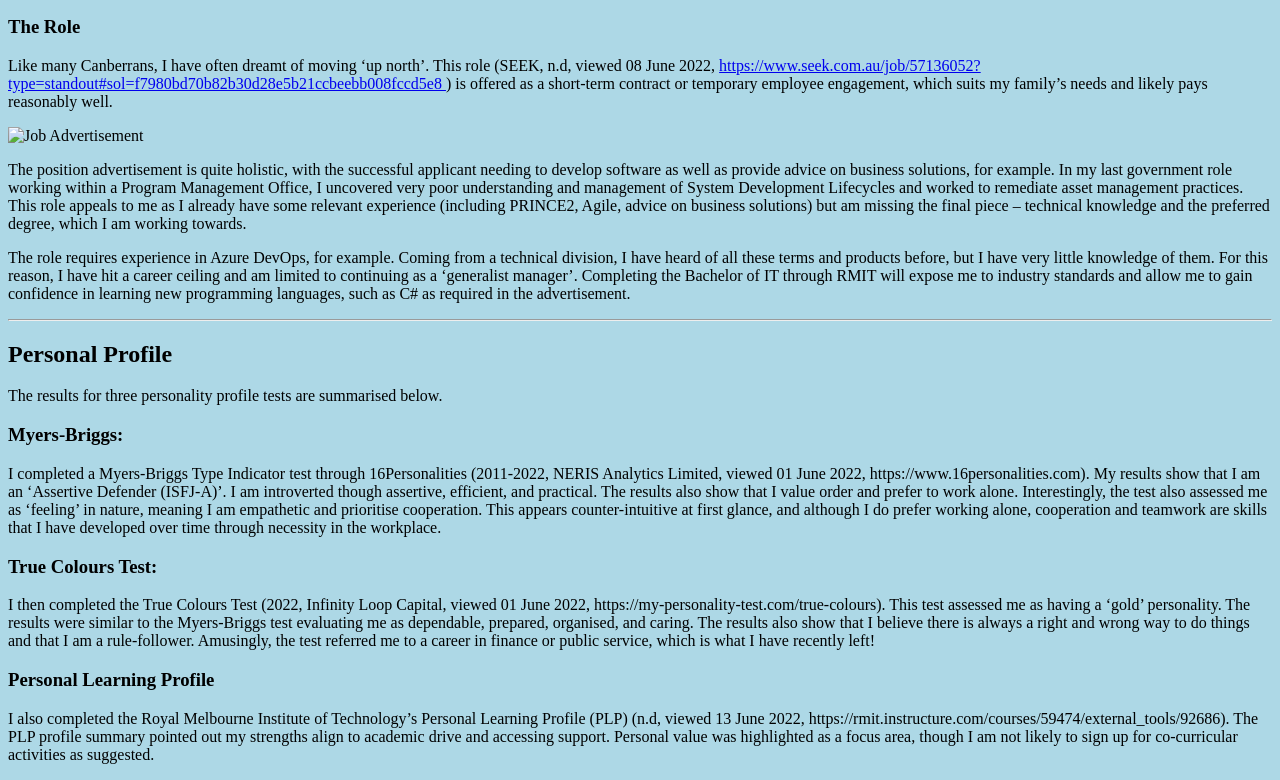
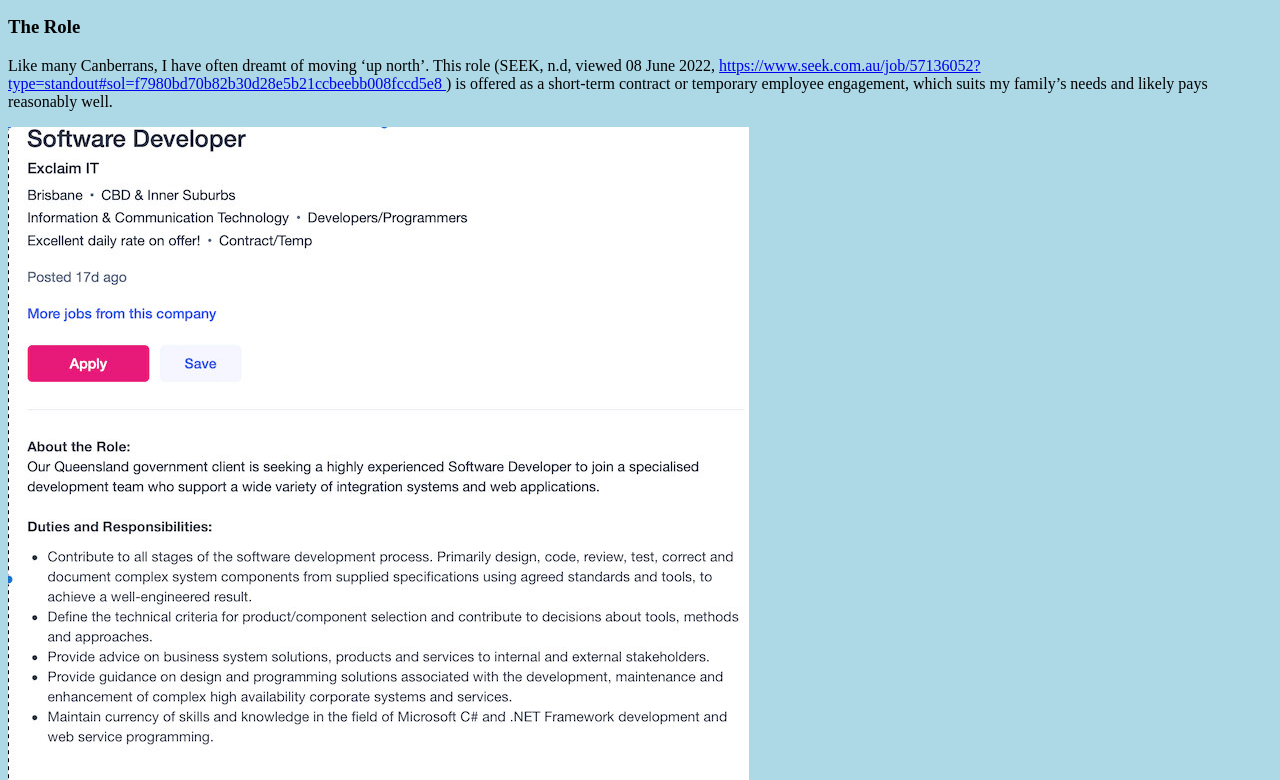
Before and after one commit to JenTheOldChick/JenTheOldChick.github.io, a plain HTML site: page index.html in a window 1280 px wide. Shown: the part 1370-2150 px from the top of the page. Drawn offline with Linux system fonts and the light colour scheme.

Commit message:
Update index.html

```diff
--- a/index.html
+++ b/index.html
@@ -41,7 +41,7 @@
 <p>For the purposes of this task, I have chosen to launch my second career as a Software Developer.  The company I worked for most recently allowed me to develop my own procedures and to streamline their business processes.  For example, I developed a JIRA board to track employee onboarding tasks.  Employee onboarding and many of the company’s processes were previously managed using multiple spreadsheets.  I enjoy this type of work as I love finding solutions to problems.</p>
 <h3>The Role </h3>
 <p>Like many Canberrans, I have often dreamt of moving ‘up north’.  This role (SEEK, n.d, viewed 08 June 2022, <a href=<"https://www.seek.com.au/job/57136052?type=standout#sol=f7980bd70b82b30d28e5b21ccbeebb008fccd5e8">https://www.seek.com.au/job/57136052?type=standout#sol=f7980bd70b82b30d28e5b21ccbeebb008fccd5e8 </a>) is offered as a short-term contract or temporary employee engagement, which suits my family’s needs and likely pays reasonably well.  </p>
-<img src="Screen_Shot_Job_Advert.jpg" alt="Job Advertisement">
+<img src="Screen_Shot_Job_Advert1.jpg" alt="Job Advertisement">
 </p>The position advertisement is quite holistic, with the successful applicant needing to develop software as well as provide advice on business solutions, for example.  In my last government role working within a Program Management Office, I uncovered very poor understanding and management of System Development Lifecycles and worked to remediate asset management practices.  This role appeals to me as I already have some relevant experience (including PRINCE2, Agile, advice on business solutions) but am missing the final piece – technical knowledge and the preferred degree, which I am working towards.</p>
 <p>The role requires experience in Azure DevOps, for example.  Coming from a technical division, I have heard of all these terms and products before, but I have very little knowledge of them.  For this reason, I have hit a career ceiling and am limited to continuing as a ‘generalist manager’.  Completing the Bachelor of IT through RMIT will expose me to industry standards and allow me to gain confidence in learning new programming languages, such as C# as required in the advertisement.</p>
 <hr>
```
